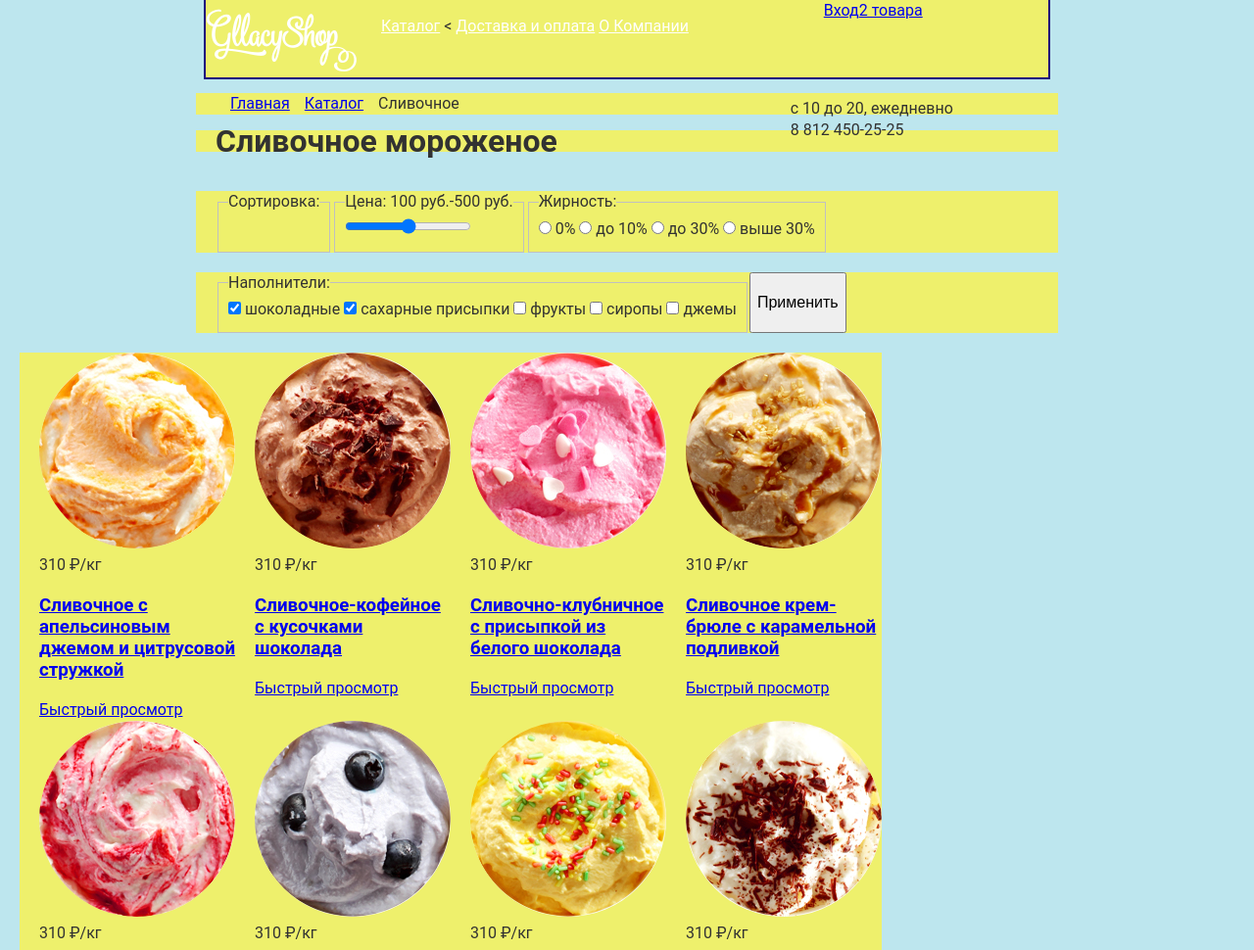
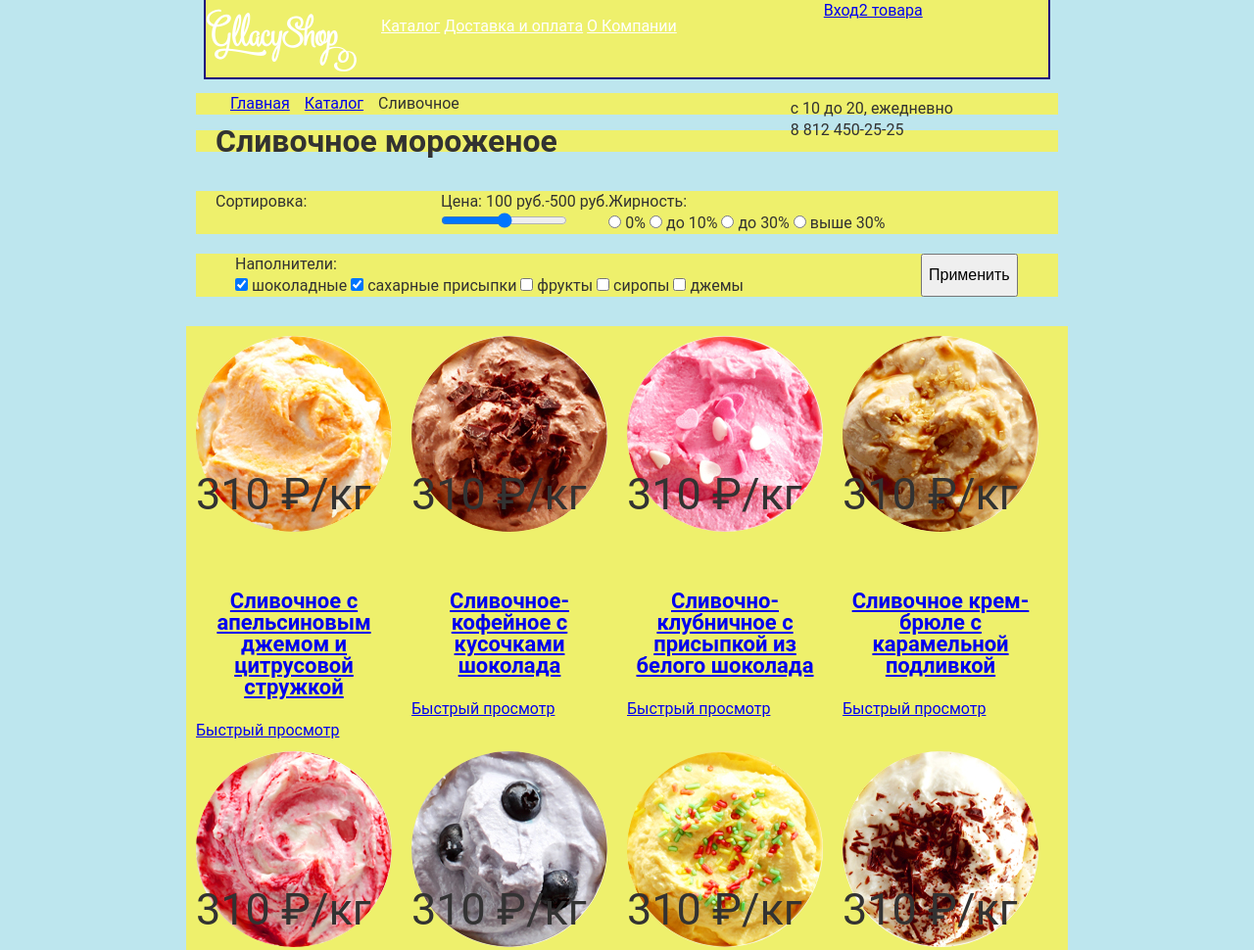
Before and after one commit to Curiosita/334763-gllacy, a plain HTML site: page catalog.html in a window 1280 px wide. Shown: the top 970 px of the page at 98% size. Drawn offline with Linux system fonts and the light colour scheme.

Commit message:
поправили сетки в 2-х страницах

```diff
--- a/catalog.html
+++ b/catalog.html
@@ -15,7 +15,7 @@
                 <ul class= main-navigation-list>
                     <li>
                         <a href="#">Каталог</a>
-                        <<ul class="sub-navigation-list">
+                        <ul class="sub-navigation-list">
                             <li>
                                 <a href="#">Новинки</a>
                             </li>
@@ -92,7 +92,7 @@
             <h1 class="title-page">Сливочное мороженое</h1>
             <form action="https://echo.htmlacademy.ru" method="get" >
                 <div class="selection">
-                <fieldset>
+                <div class="fieldset1">
                     <legend>Сортировка:</legend>
                     <div class="sort">
                     <select name="select" id="select" size="4" multiple>
@@ -102,12 +102,12 @@
                         <option value="calories">по калориям</option>
                     </select>
                     </div>
-                </fieldset>
-                 <fieldset>
+                    </div>
+                 <div class="fieldset2">
                     <legend>Цена: 100 руб.-500 руб.</legend>
                         <input type="range">
-                </fieldset>
-                <fieldset>
+                    </div>
+                <div class="fieldset3">
                     <legend>Жирность:</legend>
                     <input type="radio" name="fat" id="fat" value="">
                     <label for="fat">0%</label>
@@ -117,10 +117,10 @@
                     <label>до 30%</label>
                     <input type="radio" name="fat" id="plus" value="">
                     <label>выше 30%</label>
-                </fieldset>
+                    </div>
                 </div>
                 <div class="topping">
-                <fieldset>
+                <div class="fieldset4">
                     <legend>Наполнители:</legend>
                     <input type="checkbox" name="choko" id="choko" checked>
                     <label for="choko">шоколадные</label>
@@ -132,7 +132,7 @@
                     <label for="syrop">сиропы</label>
                     <input type="checkbox" name="jam" id="jam">
                     <label for="jam">джемы</label>
-                </fieldset>
+                </div>
                 <button type="submit">Применить</button>
                 </div>
             </form>
--- a/css/style.css
+++ b/css/style.css
@@ -140,14 +140,32 @@ body {
     padding-left: 20px;
     width: 860px;
    background-color:#eef06c;
+    margin-left: auto;
     margin-right: auto;
-  margin-left: auto;
     margin-top: 40px;
+}
+.fieldset1 {
+    margin-right: 20px;
+    width: 200px;
+}
+.fieldset1 {
+    margin-right: 10px;
+    width: 220px;
+}
+.fieldset3 {
+    width: 420px;
+}
 
+.fieldset4 {
+    margin-left: 20px;
+    width: 700px;
 }
+
 
 .sort {
     display: none;
+    padding-right: 20px;
+
 }
 
 .topping {
@@ -158,21 +176,33 @@ body {
     margin-right: auto;
   margin-left: auto;
     margin-top: 20px;
+
 }
 
 .item-block-2{
-     display:inline-block;
-    padding-left: 20px;
-    width: 860px;
+
+    width: 880px;
    background-color:#eef06c;
-    margin-top: 20px;
+    margin-top: 30px;
     margin-right: auto;
   margin-left: auto;
     margin-bottom: 20px;
+    padding-left: 10px;
+    padding-right: 10px;
+
+}
+
+.item-block-2 item{
+    font-size: 0;
+    position: relative;
+    padding-right: 16px;
+    padding-left: 15px;
+
 }
 
 .row-1{
    display:flex;
+
 
 
 }
@@ -250,10 +280,31 @@ body {
 
 .item {
   display: inline-block;
-  width: 205px;
+  width: 220px;
   min-height: 275px;
     margin-right: 20px;
+    padding-top: 10px;
+
 }
+
+.item span {
+    position:relative;
+    font-size: 45px;
+    bottom: 55px;
+    left: 0;
+}
+
+.item h3 {
+    font-size: 22px;
+    text-align: center;
+}
+
+ .item-hit {
+     position: relative;
+     top:0
+    }
+
+
 
 .item img {
     border-radius: 50%;
```
